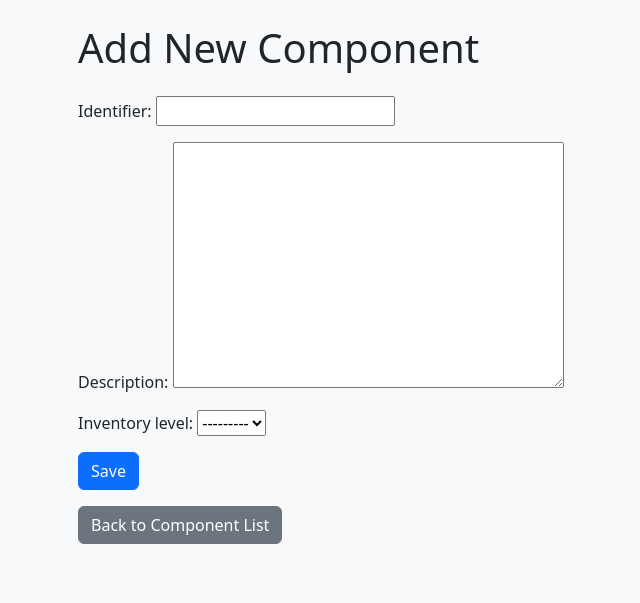
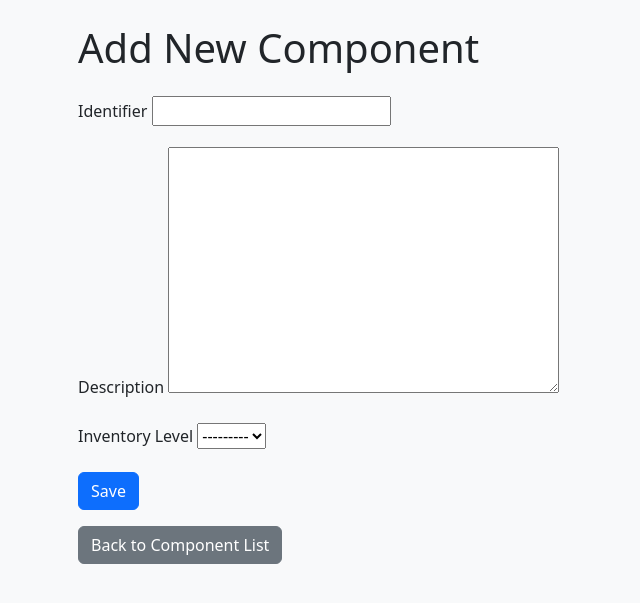
Before and after one commit to Marlinekhavele/FacilityManagement, a Django app: page /components_create/ in a window 1280 px wide. Shown: the part 56-659 px from the top of the page, without its empty margins (16-656 px from the left). Run offline with Django 4.2, Linux system fonts and the light colour scheme; data that the repository does not hold is empty; some libraries are stand-ins or nearby versions.

Commit message:
added component labels

```diff
--- a/app/templates/add_component.html
+++ b/app/templates/add_component.html
@@ -6,17 +6,22 @@
 
     <form method="post">
       {% csrf_token %}
-      {{form.as_p}}
-      <!-- <div class="mb-3">
-        <h4>title</h4>
+
+      <div class="mb-3">
+        <label for="{{ form.identifier.id_for_label }}" class="form-label">Identifier</label>
         {{ form.identifier }}
       </div>
+
       <div class="mb-3">
+        <label for="{{ form.description.id_for_label }}" class="form-label">Description</label>
         {{ form.description }}
       </div>
+
       <div class="mb-3">
+        <label for="{{ form.inventory_level.id_for_label }}" class="form-label">Inventory Level</label>
         {{ form.inventory_level }}
-      </div> -->
+      </div>
+
       <button type="submit" class="btn btn-primary">Save</button>
     </form>
 
```
